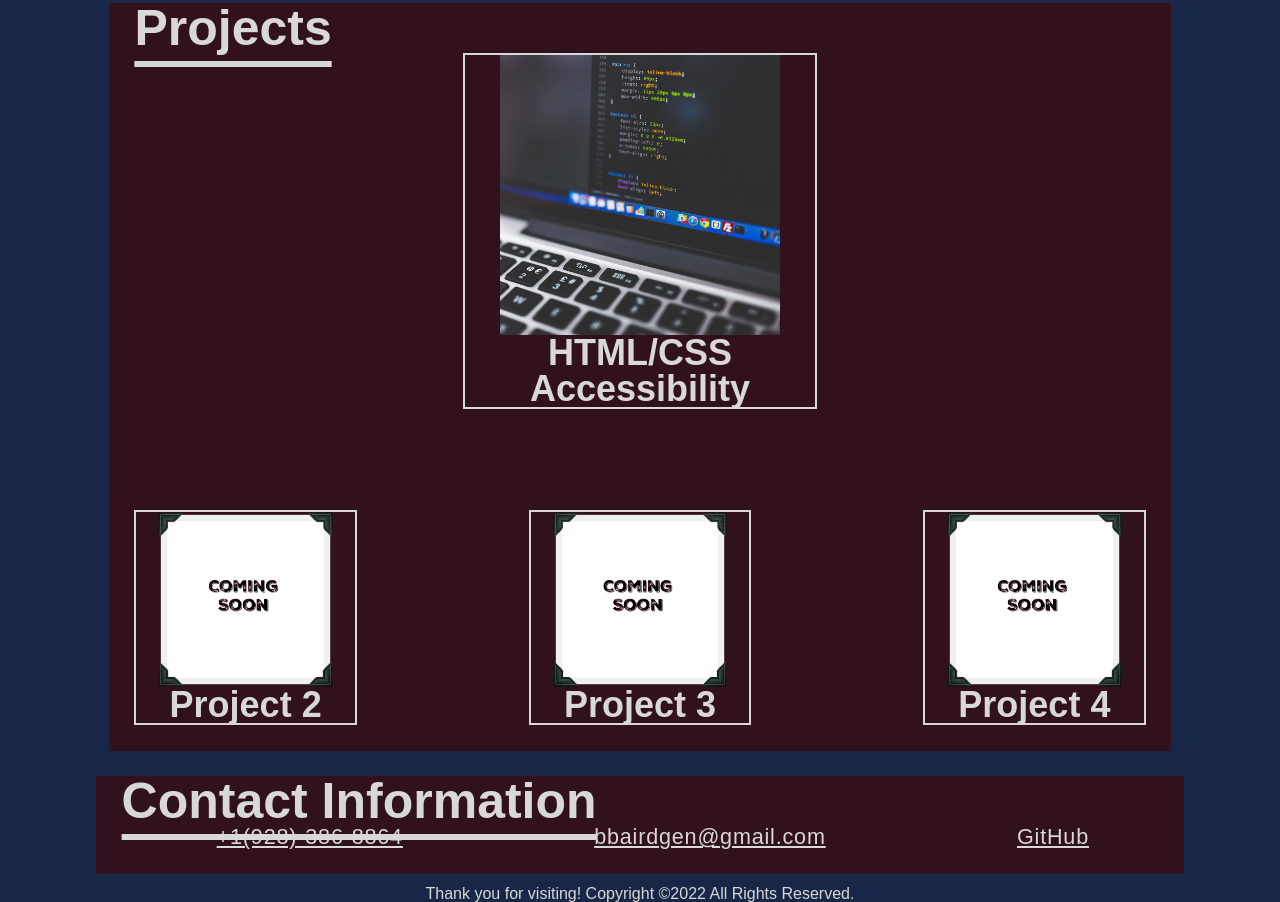
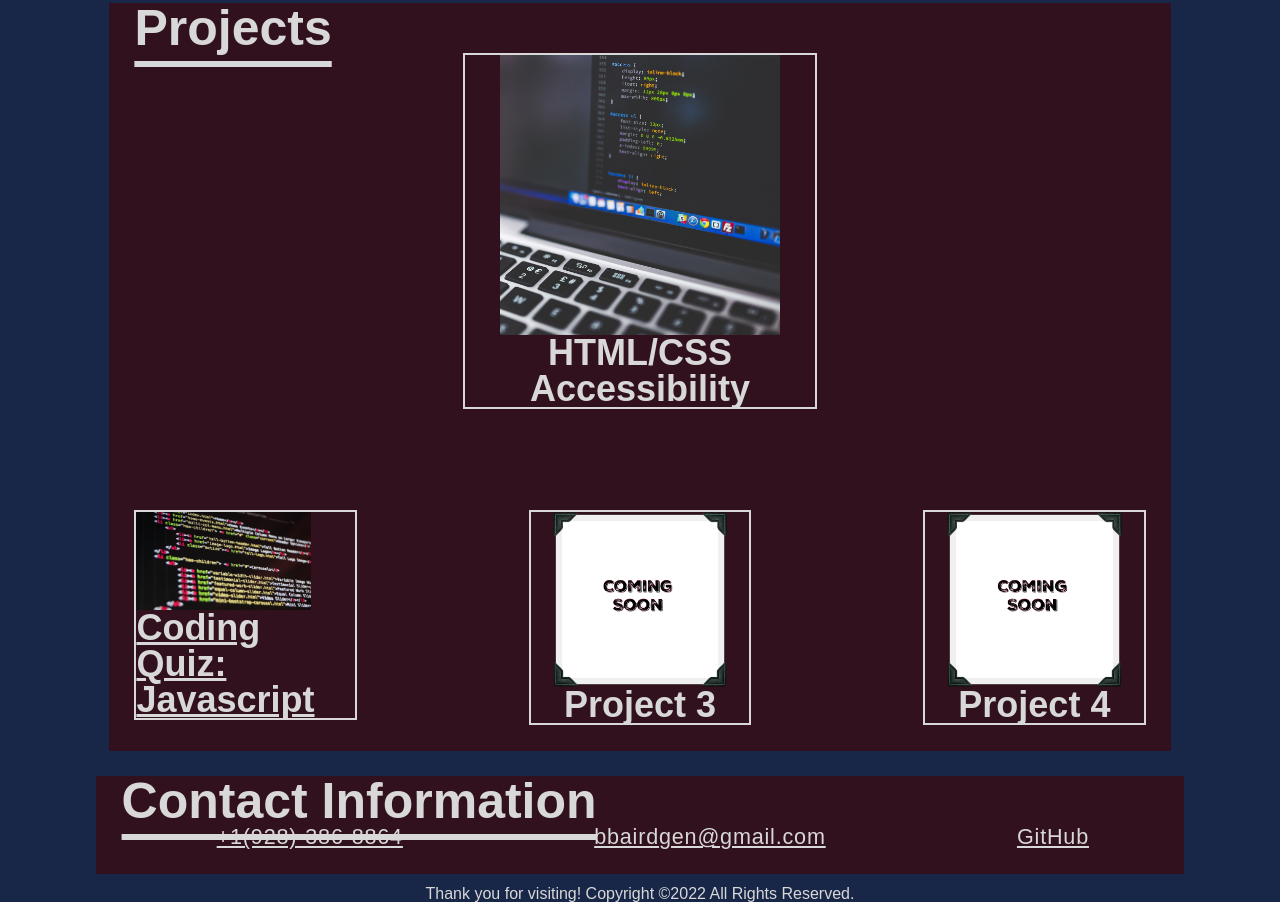
Before and after one commit to bbairdgen/The-Coding-Genealogists-Portfolio, a plain HTML site: page index.html in a window 1280 px wide. Shown: the part 551-1453 px from the top of the page. Drawn offline with Linux system fonts and the light colour scheme; files that its build step writes are made by us from their sources.

Commit message:
added item to portfolio

```diff
--- a/index.html
+++ b/index.html
@@ -54,8 +54,10 @@
         </div>
         <div class="support">
              <div class="card-sml">
-                <img src="assets/images/coming-soon-gbb98654c1_640.jpg" alt="Coming soon sign" class="sml-img">
-                <h3 class="project-title">Project 2</h3>
+                <a href="https://bbairdgen.github.io/never-guess-answer/">
+                <img src="assets/images/code-ga21c17a35_1920.jpg" alt="Coming soon sign" class="sml-img">
+                <h3 class="project-title">Coding Quiz: Javascript</h3>
+                </a>
             </div>
               <div class="card-sml">
                 <img src="assets/images/coming-soon-gbb98654c1_640.jpg" alt="Coming soon sign" class="sml-img">
```
